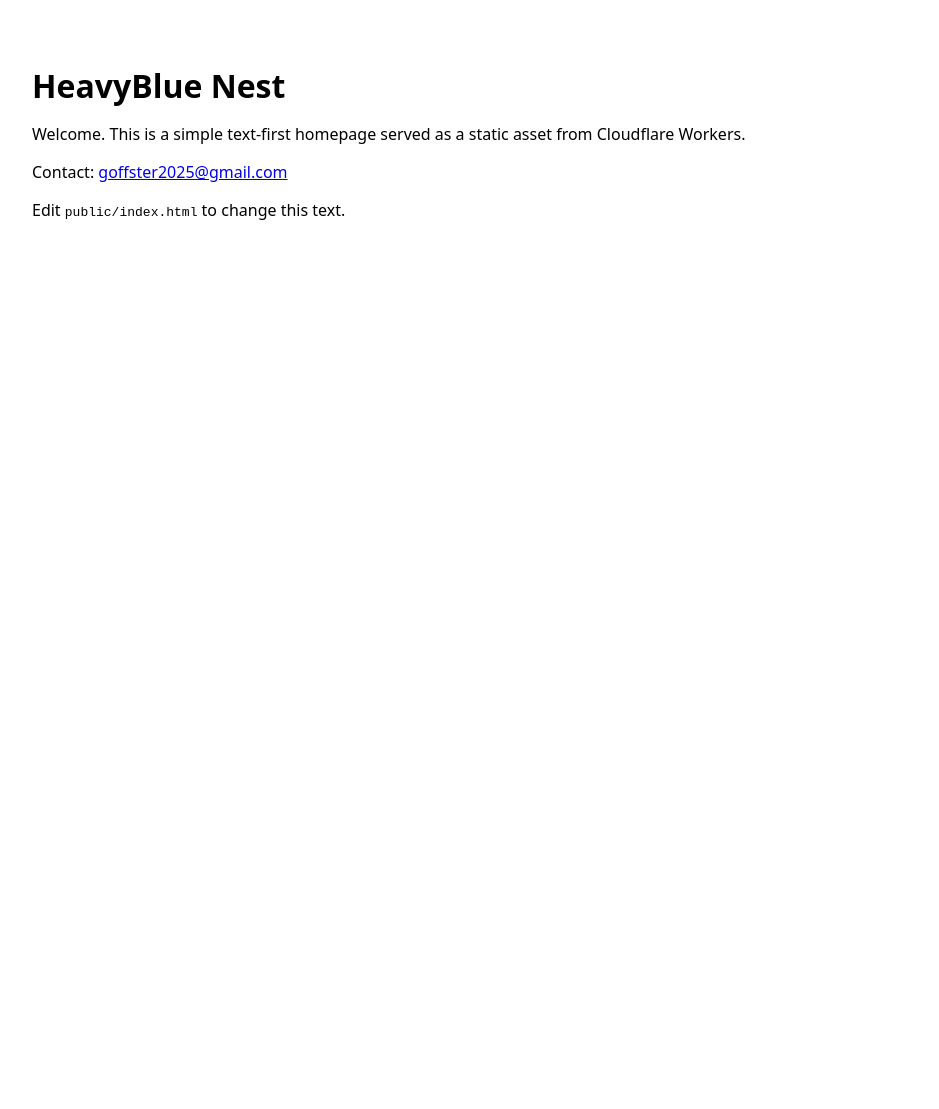
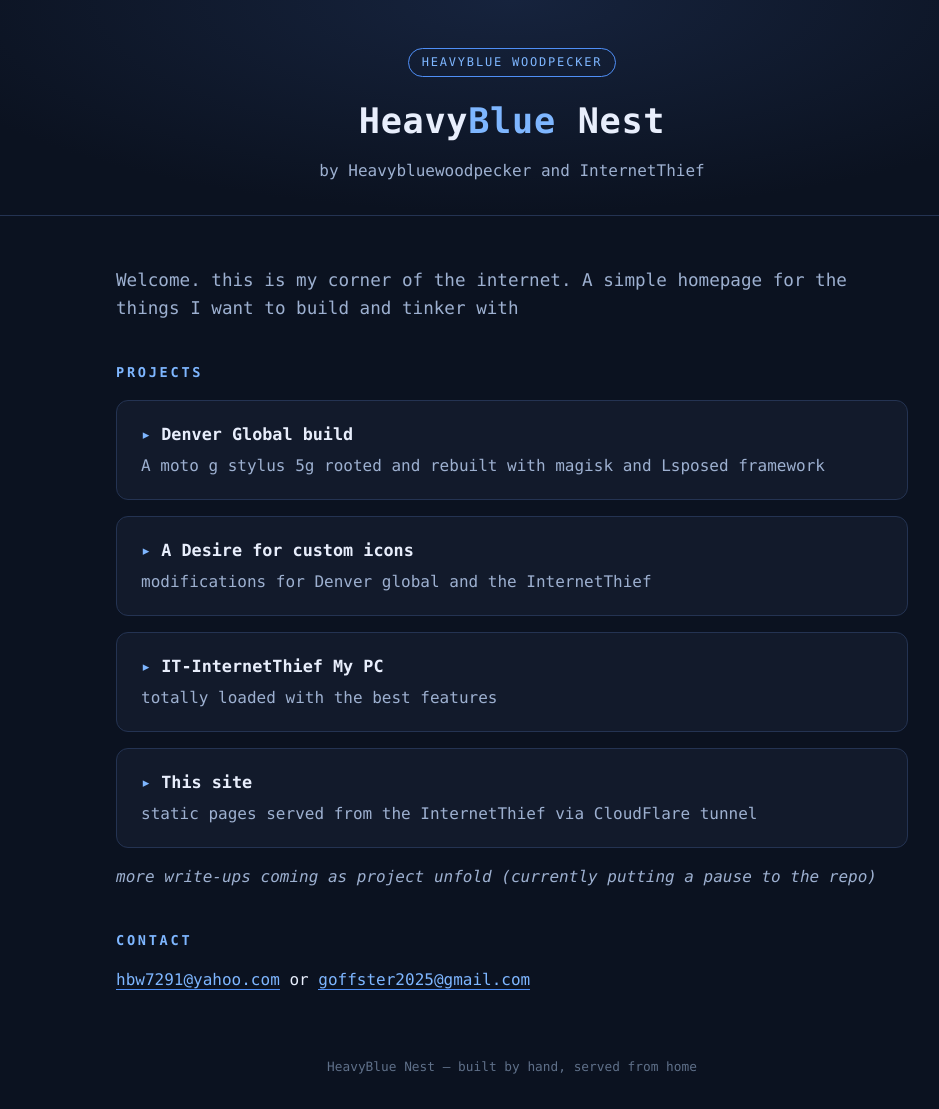
Before and after one commit to heavybluewoodpecker/heavyblue-nest, a website: page public/index.html in a window 1280 px wide. Shown: the whole page, without its empty margins (128-1067 px from the left). Before the commit the page ends 800 px from the top, so only its background shows below. Drawn offline with Linux system fonts and the light colour scheme.

Commit message:
Publish HeavyBlue Nest homepage, robots.txt, and 404 page.
Sync production static assets from the live origin deploy so the repo matches nginx content and bot handling.
Co-Authored-By: Warp <agent@warp.dev>

```diff
--- a/public/index.html
+++ b/public/index.html
@@ -1,24 +1,121 @@
-<!doctype html>
+<!DOCTYPE html>
 <html lang="en">
 <head>
-    <meta charset="UTF-8" />
-    <meta name="viewport" content="width=device-width, initial-scale=1" />
+<meta charset="utf-8">
+<meta name="viewport" content="width=device-width, initial-scale=1">
 <title>HeavyBlue Nest</title>
-    <meta name="description" content="HeavyBlue Nest — a simple static page served by Cloudflare Workers." />
-    <link rel="stylesheet" href="/style.css" />
+<style>
+  :root {
+    --bg: #0b1220;
+    --panel: #121a2b;
+    --line: #243352;
+    --text: #e8eefc;
+    --muted: #9db0d0;
+    --accent: #7eb6ff;
+    --accent-2: #4f8ff7;
+  }
+  * { box-sizing: border-box; }
+  body {
+    margin: 0;
+    background: var(--bg);
+    color: var(--text);
+    font-family: ui-monospace, SFMono-Regular, Menlo, Consolas, monospace;
+    line-height: 1.6;
+  }
+  header {
+    padding: 3rem 1.25rem 2rem;
+    text-align: center;
+    background: radial-gradient(ellipse at top, #16233d 0%, var(--bg) 70%);
+    border-bottom: 1px solid var(--line);
+  }
+  .badge {
+    display: inline-block;
+    font-size: 0.75rem;
+    letter-spacing: 0.15em;
+    text-transform: uppercase;
+    color: var(--accent);
+    border: 1px solid var(--accent-2);
+    border-radius: 999px;
+    padding: 0.25rem 0.8rem;
+    margin-bottom: 1rem;
+  }
+  h1 {
+    margin: 0;
+    font-size: 2.2rem;
+    letter-spacing: 0.02em;
+  }
+  h1 .blue { color: var(--accent); }
+  .byline { color: var(--muted); margin: 0.5rem 0 0; }
+  main { max-width: 52rem; margin: 0 auto; padding: 2rem 1.25rem 3rem; }
+  .intro { font-size: 1.1rem; color: var(--muted); }
+  h2 {
+    font-size: 0.85rem;
+    letter-spacing: 0.2em;
+    text-transform: uppercase;
+    color: var(--accent);
+    margin: 2.5rem 0 1rem;
+  }
+  .cards { display: grid; gap: 1rem; }
+  .card {
+    background: var(--panel);
+    border: 1px solid var(--line);
+    border-radius: 12px;
+    padding: 1.25rem 1.5rem;
+    transition: border-color 0.2s ease;
+  }
+  .card:hover { border-color: var(--accent-2); }
+  .card h3 { margin: 0 0 0.35rem; font-size: 1.05rem; }
+  .card h3 span { color: var(--accent); }
+  .card p { margin: 0; color: var(--muted); }
+  .note { color: var(--muted); font-style: italic; }
+  .contact a {
+    color: var(--accent);
+    text-decoration: none;
+    border-bottom: 1px solid var(--accent-2);
+  }
+  .contact a:hover { color: #a8ccff; }
+  footer {
+    text-align: center;
+    color: #5f7089;
+    font-size: 0.8rem;
+    padding: 0 1.25rem 2rem;
+  }
+</style>
 </head>
 <body>
+<header>
+  <span class="badge">HeavyBlue Woodpecker</span>
+  <h1>Heavy<span class="blue">Blue</span> Nest</h1>
+  <p class="byline">by Heavybluewoodpecker and InternetThief</p>
+</header>
 <main>
-      <h1>HeavyBlue Nest</h1>
-      <p>
-        Welcome. This is a simple text-first homepage served as a static asset from Cloudflare Workers.
-      </p>
-      <p>
-        Contact: <a href="mailto:goffster2025@gmail.com">goffster2025@gmail.com</a>
-      </p>
-      <p>
-        Edit <code>public/index.html</code> to change this text.
-      </p>
+  <p class="intro">Welcome. this is my corner of the internet. A simple homepage for the things I want to build and tinker with</p>
+
+  <h2>Projects</h2>
+  <div class="cards">
+    <div class="card">
+      <h3><span>▸</span> Denver Global build</h3>
+      <p>A moto g stylus 5g rooted and rebuilt with magisk and Lsposed framework</p>
+    </div>
+    <div class="card">
+      <h3><span>▸</span> A Desire for custom icons</h3>
+      <p>modifications for Denver global and the InternetThief</p>
+    </div>
+    <div class="card">
+      <h3><span>▸</span> IT-InternetThief My PC</h3>
+      <p>totally loaded with the best features</p>
+    </div>
+    <div class="card">
+      <h3><span>▸</span> This site</h3>
+      <p>static pages served from the InternetThief via CloudFlare tunnel</p>
+    </div>
+  </div>
+
+  <p class="note">more write-ups coming as project unfold (currently putting a pause to the repo)</p>
+
+  <h2>Contact</h2>
+  <p class="contact"><a href="mailto:hbw7291@yahoo.com">hbw7291@yahoo.com</a> or <a href="mailto:goffster2025@gmail.com">goffster2025@gmail.com</a></p>
 </main>
+<footer>HeavyBlue Nest — built by hand, served from home</footer>
 </body>
 </html>
```
Also changed, not shown: public/404.html (added, +21 -0 lines), public/heavyblue-homepage.html (added, +121 -0 lines), public/robots.txt (added, +24 -0 lines). Lines whose indentation alone changed are shown as unchanged.
